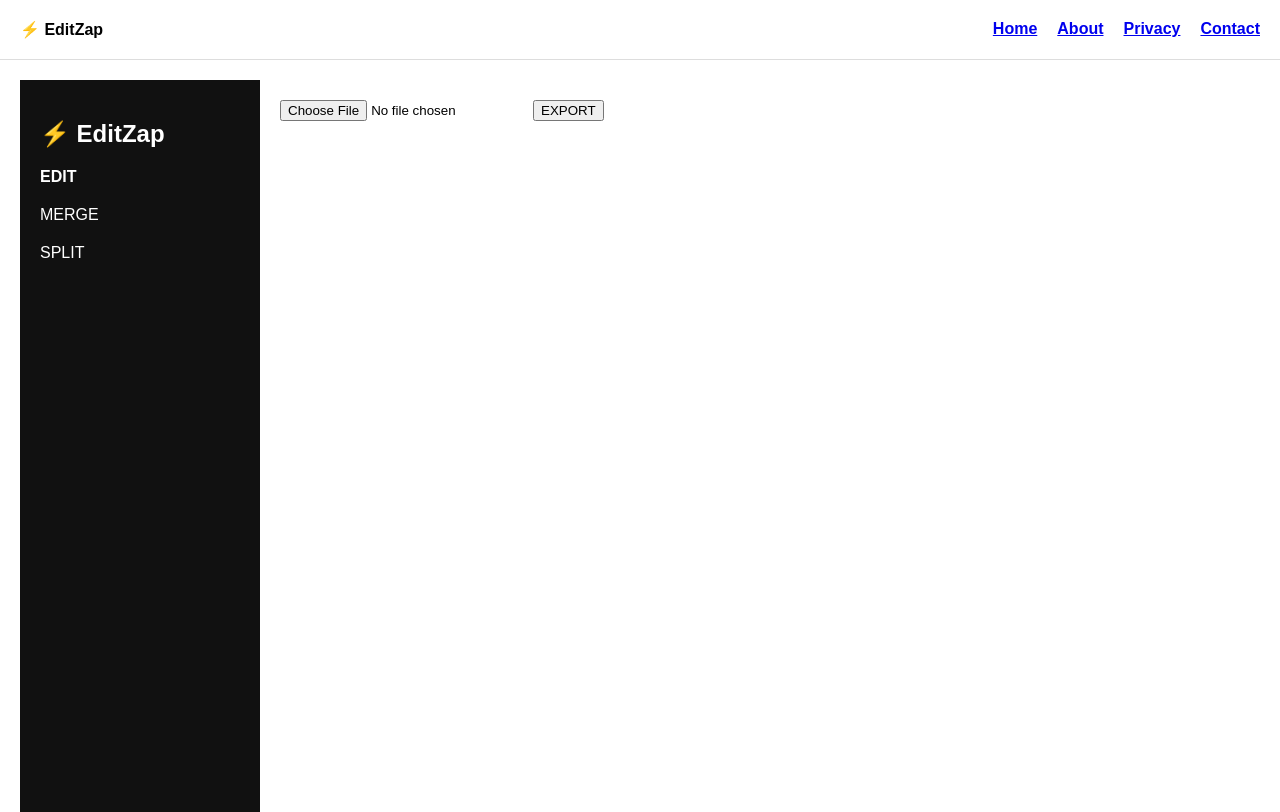
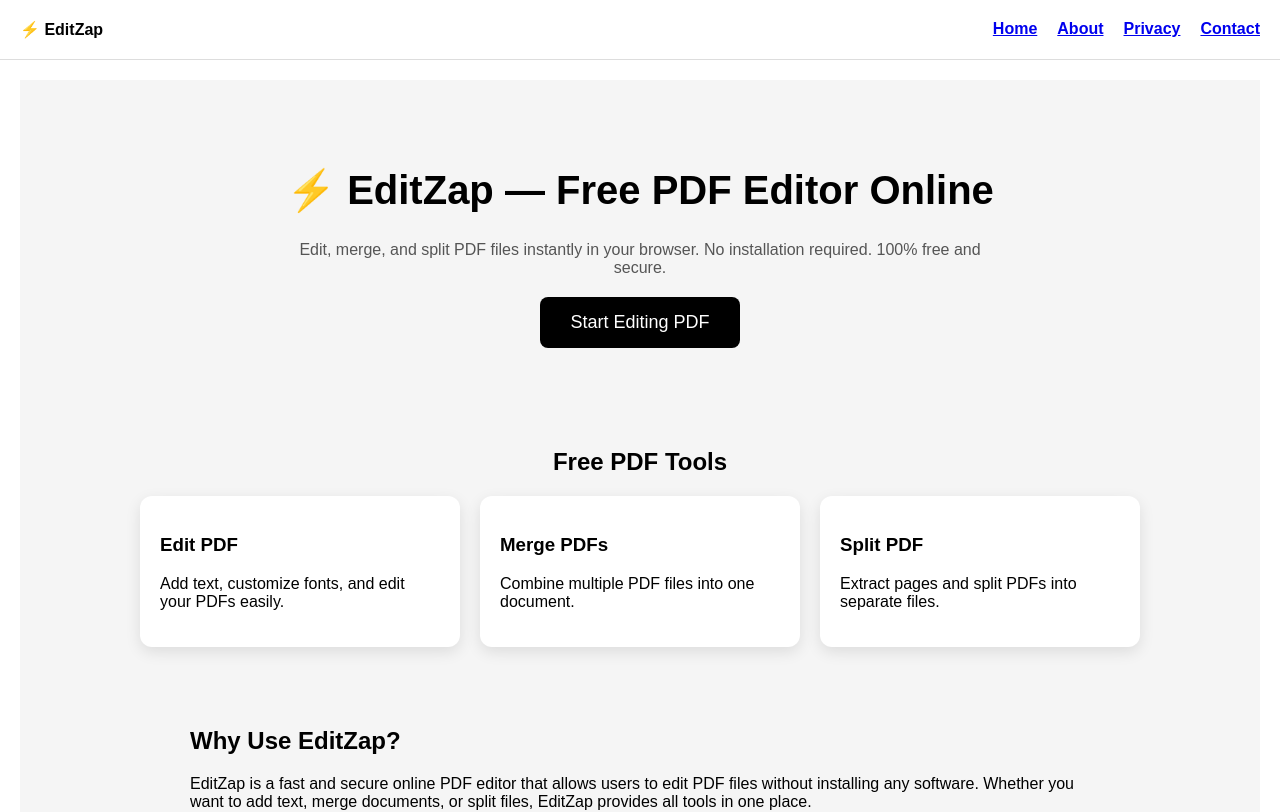
Before and after one commit to editzap/editzap, a Next.js app: page / in a window 1280 px wide. Shown: the top 812 px of the page. Built offline with nearby package versions, Linux system fonts and the light colour scheme.

Commit message:
final working version

```diff
--- a/app/page.tsx
+++ b/app/page.tsx
@@ -1,351 +1,116 @@
 "use client";
 
-import { useState, useRef, useEffect } from "react";
-import { PDFDocument, rgb, StandardFonts } from "pdf-lib";
-
-type Box = {
-  x: number;
-  y: number;
-  text: string;
-  size: number;
-  color: string;
-  font: string;
-};
+import Link from "next/link";
 
 export default function Home() {
-  const [tool, setTool] = useState<"edit" | "merge" | "split">("edit");
+  return (
+    <div style={{ fontFamily: "Arial", background: "#f5f5f5" }}>
 
-  const [file, setFile] = useState<File | null>(null);
-  const [pdfUrl, setPdfUrl] = useState<string | null>(null);
-  const [boxes, setBoxes] = useState<Box[]>([]);
-  const [selected, setSelected] = useState<number | null>(null);
-  const [history, setHistory] = useState<Box[][]>([]);
+      {/* HERO */}
+      <div style={{ textAlign: "center", padding: 60 }}>
+        <h1 style={{ fontSize: 40, fontWeight: "bold" }}>
+          ⚡ EditZap — Free PDF Editor Online
+        </h1>
 
-  const [mergeFiles, setMergeFiles] = useState<File[]>([]);
-  const [splitFile, setSplitFile] = useState<File | null>(null);
+        <p style={{ maxWidth: 700, margin: "20px auto", color: "#555" }}>
+          Edit, merge, and split PDF files instantly in your browser.
+          No installation required. 100% free and secure.
+        </p>
 
-  const containerRef = useRef<HTMLDivElement | null>(null);
-  const dragRef = useRef<number | null>(null);
+        <Link href="/editor">
+          <button
+            style={{
+              padding: "15px 30px",
+              fontSize: 18,
+              background: "black",
+              color: "white",
+              border: "none",
+              borderRadius: 8,
+              cursor: "pointer",
+            }}
+          >
+            Start Editing PDF
+          </button>
+        </Link>
+      </div>
 
-  const saveHistory = (newBoxes: Box[]) => {
-    setHistory((prev) => [...prev, boxes]);
-    setBoxes(newBoxes);
-  };
+      {/* FEATURES */}
+      <div style={{ maxWidth: 1000, margin: "auto", padding: 20 }}>
+        <h2 style={{ textAlign: "center" }}>Free PDF Tools</h2>
 
-  // UNDO + DELETE
-  useEffect(() => {
-    const handleKey = (e: KeyboardEvent) => {
-      if (e.ctrlKey && e.key === "z") {
-        setHistory((prev) => {
-          if (!prev.length) return prev;
-          const last = prev[prev.length - 1];
-          setBoxes(last);
-          return prev.slice(0, -1);
-        });
-      }
+        <div
+          style={{
+            display: "grid",
+            gridTemplateColumns: "1fr 1fr 1fr",
+            gap: 20,
+            marginTop: 20,
+          }}
+        >
+          <div style={card}>
+            <h3>Edit PDF</h3>
+            <p>Add text, customize fonts, and edit your PDFs easily.</p>
+          </div>
 
-      if (e.key === "Delete" && selected !== null) {
-        saveHistory(boxes.filter((_, i) => i !== selected));
-        setSelected(null);
-      }
-    };
+          <div style={card}>
+            <h3>Merge PDFs</h3>
+            <p>Combine multiple PDF files into one document.</p>
+          </div>
 
-    window.addEventListener("keydown", handleKey);
-    return () => window.removeEventListener("keydown", handleKey);
-  }, [boxes, selected]);
+          <div style={card}>
+            <h3>Split PDF</h3>
+            <p>Extract pages and split PDFs into separate files.</p>
+          </div>
+        </div>
+      </div>
 
-  // ===== EDIT =====
-  const handleUpload = (e: any) => {
-    const f = e.target.files?.[0];
-    if (!f) return;
+      {/* SEO CONTENT */}
+      <div style={{ maxWidth: 900, margin: "auto", padding: 40 }}>
+        <h2>Why Use EditZap?</h2>
 
-    setFile(f);
-    setPdfUrl(URL.createObjectURL(f));
-    setBoxes([]);
-  };
+        <p>
+          EditZap is a fast and secure online PDF editor that allows users to
+          edit PDF files without installing any software. Whether you want to
+          add text, merge documents, or split files, EditZap provides all tools
+          in one place.
+        </p>
 
-  const handleClick = (e: any) => {
-    if (!containerRef.current) return;
+        <p>
+          Unlike other tools, EditZap works directly in your browser, ensuring
+          your files remain private and secure.
+        </p>
 
-    const rect = containerRef.current.getBoundingClientRect();
+        <h2>Best Free PDF Editor Online</h2>
 
-    saveHistory([
-      ...boxes,
-      {
-        x: e.clientX - rect.left,
-        y: e.clientY - rect.top,
-        text: "",
-        size: 16,
-        color: "#000",
-        font: "Helvetica",
-      },
-    ]);
-  };
+        <p>
+          If you're looking for a free PDF editor, EditZap is the perfect choice.
+          It offers powerful features like text editing, merging, splitting, and
+          exporting PDFs quickly and efficiently.
+        </p>
+      </div>
 
-  const updateBox = (changes: Partial<Box>) => {
-    if (selected === null) return;
-
-    const updated = [...boxes];
-    updated[selected] = { ...updated[selected], ...changes };
-    saveHistory(updated);
-  };
-
-  const startDrag = (i: number, e: any) => {
-    e.stopPropagation();
-    dragRef.current = i;
-  };
-
-  const move = (e: any) => {
-    if (dragRef.current === null || !containerRef.current) return;
-
-    const rect = containerRef.current.getBoundingClientRect();
-
-    const updated = [...boxes];
-    updated[dragRef.current] = {
-      ...updated[dragRef.current],
-      x: e.clientX - rect.left,
-      y: e.clientY - rect.top,
-    };
-
-    setBoxes(updated);
-  };
-
-  const stopDrag = () => {
-    dragRef.current = null;
-  };
-
-  const exportPDF = async () => {
-    if (!file) return;
-
-    const bytes = await file.arrayBuffer();
-    const pdfDoc = await PDFDocument.load(bytes);
-    const page = pdfDoc.getPages()[0];
-    const height = page.getHeight();
-
-    for (const b of boxes) {
-      if (!b.text) continue;
-
-      let font;
-      switch (b.font) {
-        case "Courier":
-          font = await pdfDoc.embedFont(StandardFonts.Courier);
-          break;
-        case "Times":
-          font = await pdfDoc.embedFont(StandardFonts.TimesRoman);
-          break;
-        default:
-          font = await pdfDoc.embedFont(StandardFonts.Helvetica);
-      }
-
-      const r = parseInt(b.color.slice(1, 3), 16) / 255;
-      const g = parseInt(b.color.slice(3, 5), 16) / 255;
-      const bl = parseInt(b.color.slice(5, 7), 16) / 255;
-
-      page.drawText(b.text, {
-        x: b.x,
-        y: height - b.y,
-        size: b.size,
-        font,
-        color: rgb(r, g, bl),
-      });
-    }
-
-    const pdfBytes = await pdfDoc.save();
-
-    const a = document.createElement("a");
-    a.href = URL.createObjectURL(
-      new Blob([new Uint8Array(pdfBytes)], { type: "application/pdf" })
-    );
-    a.download = "edited.pdf";
-    a.click();
-  };
-
-  // ===== MERGE =====
-  const handleMergeUpload = (e: any) => {
-    setMergeFiles(Array.from(e.target.files || []));
-  };
-
-  const mergePDFs = async () => {
-    const merged = await PDFDocument.create();
-
-    for (const f of mergeFiles) {
-      const bytes = await f.arrayBuffer();
-      const pdf = await PDFDocument.load(bytes);
-      const pages = await merged.copyPages(pdf, pdf.getPageIndices());
-      pages.forEach((p) => merged.addPage(p));
-    }
-
-    const pdfBytes = await merged.save();
-
-    const a = document.createElement("a");
-    a.href = URL.createObjectURL(
-      new Blob([new Uint8Array(pdfBytes)], { type: "application/pdf" })
-    );
-    a.download = "merged.pdf";
-    a.click();
-  };
-
-  // ===== SPLIT =====
-  const handleSplitUpload = (e: any) => {
-    setSplitFile(e.target.files[0]);
-  };
-
-  const splitPDF = async () => {
-    if (!splitFile) return;
-
-    const bytes = await splitFile.arrayBuffer();
-    const pdfDoc = await PDFDocument.load(bytes);
-
-    for (let i = 0; i < pdfDoc.getPageCount(); i++) {
-      const newPdf = await PDFDocument.create();
-      const [page] = await newPdf.copyPages(pdfDoc, [i]);
-      newPdf.addPage(page);
-
-      const pdfBytes = await newPdf.save();
-
-      const a = document.createElement("a");
-      a.href = URL.createObjectURL(
-        new Blob([new Uint8Array(pdfBytes)], { type: "application/pdf" })
-      );
-      a.download = `page-${i + 1}.pdf`;
-      a.click();
-    }
-  };
-
-  return (
-    <div style={{ display: "flex", height: "100vh" }}>
-
-      {/* SIDEBAR */}
+      {/* FOOTER */}
       <div
         style={{
-          width: 200,
-          background: "#111",
-          color: "#fff",
-          padding: 20,
+          textAlign: "center",
+          padding: 30,
+          borderTop: "1px solid #ddd",
         }}
       >
-        <h2>⚡ EditZap</h2>
+        <p>© 2026 EditZap — Free PDF Tools</p>
 
-        {["edit", "merge", "split"].map((t) => (
-          <div
-            key={t}
-            onClick={() => setTool(t as any)}
-            style={{
-              marginTop: 20,
-              cursor: "pointer",
-              fontWeight: tool === t ? "bold" : "normal",
-            }}
-          >
-            {t.toUpperCase()}
-          </div>
-        ))}
-      </div>
-
-      {/* MAIN */}
-      <div style={{ flex: 1, padding: 20 }}>
-
-        {tool === "edit" && (
-          <>
-            {/* TOP BAR */}
-            {selected !== null && (
-              <div style={{ marginBottom: 10 }}>
-                <input
-                  type="number"
-                  value={boxes[selected].size}
-                  onChange={(e) =>
-                    updateBox({ size: parseInt(e.target.value) || 16 })
-                  }
-                />
-                <input
-                  type="color"
-                  value={boxes[selected].color}
-                  onChange={(e) =>
-                    updateBox({ color: e.target.value })
-                  }
-                />
-                <select
-                  onChange={(e) =>
-                    updateBox({ font: e.target.value })
-                  }
-                >
-                  <option value="Helvetica">Arial</option>
-                  <option value="Courier">Courier</option>
-                  <option value="Times">Times</option>
-                </select>
-                <button onClick={() => updateBox({ text: "" })}>
-                  Clear
-                </button>
-              </div>
-            )}
-
-            <input type="file" onChange={handleUpload} />
-            <button onClick={exportPDF}>EXPORT</button>
-
-            {pdfUrl && (
-              <div
-                ref={containerRef}
-                onClick={handleClick}
-                onMouseMove={move}
-                onMouseUp={stopDrag}
-                style={{ position: "relative", marginTop: 20 }}
-              >
-                <iframe src={pdfUrl} width="100%" height="600px" />
-
-                {boxes.map((b, i) => (
-                  <div
-                    key={i}
-                    contentEditable
-                    suppressContentEditableWarning
-                    onClick={(e) => {
-                      e.stopPropagation();
-                      setSelected(i);
-                    }}
-                    onInput={(e) => {
-                      const val = (e.target as HTMLDivElement).innerText;
-
-                      const updated = [...boxes];
-                      updated[i].text = val;
-                      setBoxes(updated);
-                    }}
-                    onMouseDown={(e) => startDrag(i, e)}
-                    style={{
-                      position: "absolute",
-                      left: b.x,
-                      top: b.y,
-                      fontSize: b.size,
-                      color: b.color,
-                      fontFamily: b.font,
-                      border:
-                        selected === i
-                          ? "2px solid black"
-                          : "1px solid gray",
-                      background: "#fff",
-                      padding: 4,
-                      cursor: "move",
-                    }}
-                  >
-                    {b.text || "Type"}
-                  </div>
-                ))}
-              </div>
-            )}
-          </>
-        )}
-
-        {tool === "merge" && (
-          <>
-            <input type="file" multiple onChange={handleMergeUpload} />
-            <button onClick={mergePDFs}>MERGE</button>
-          </>
-        )}
-
-        {tool === "split" && (
-          <>
-            <input type="file" onChange={handleSplitUpload} />
-            <button onClick={splitPDF}>SPLIT</button>
-          </>
-        )}
+        <div style={{ marginTop: 10 }}>
+          <Link href="/about">About</Link> |{" "}
+          <Link href="/privacy">Privacy</Link> |{" "}
+          <Link href="/contact">Contact</Link>
+        </div>
       </div>
     </div>
   );
 }
+
+const card = {
+  background: "#fff",
+  padding: 20,
+  borderRadius: 12,
+  boxShadow: "0 5px 15px rgba(0,0,0,0.1)",
+};
```
